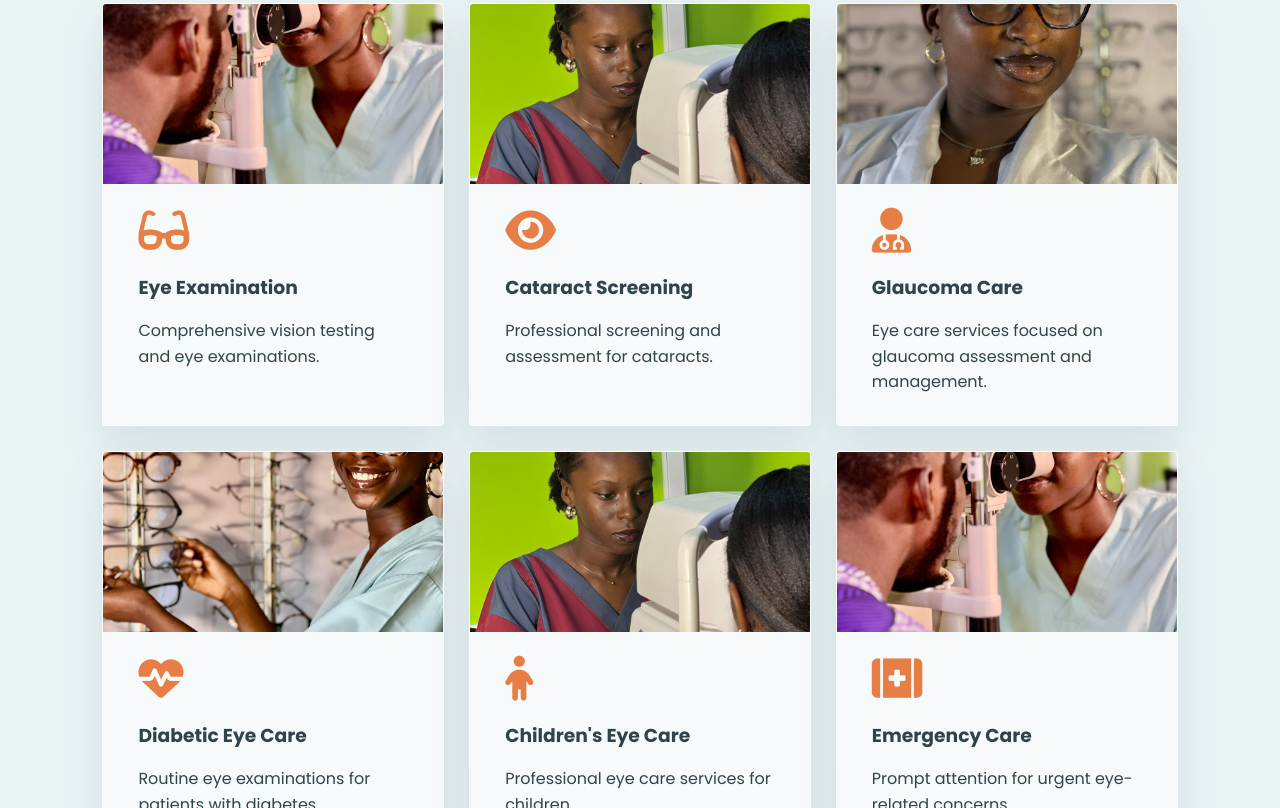
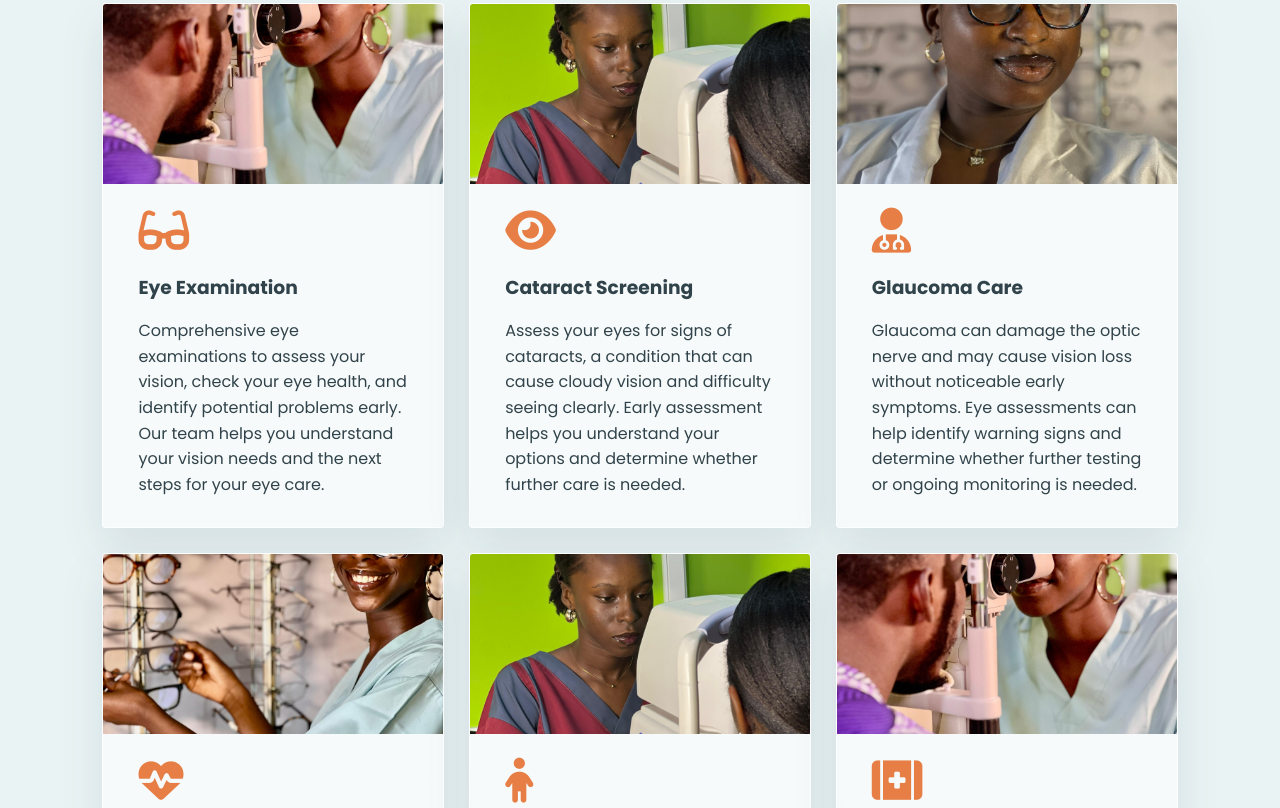
Before and after one commit to Bezadev/Eyeclinic, a plain HTML site: page Anuzi/index.html in a window 1280 px wide. Shown: the part 1992-2800 px from the top of the page. Drawn offline with Linux system fonts and the light colour scheme.

Commit message:
Enhance navigation and service descriptions in index.html
Added navigation button for mobile menu and improved service descriptions.

```diff
--- a/Anuzi/index.html
+++ b/Anuzi/index.html
@@ -114,7 +114,9 @@
                 <i class="fa-solid fa-glasses"></i>
                 <h3>Eye Examination</h3>
                 <p>
-                    Comprehensive vision testing and eye examinations.
+                    Comprehensive eye examinations to assess your vision, check your eye health, and identify potential problems early.
+                    Our team helps you understand your vision needs and the next steps for your eye care.
+                </p>
                 </p>
             </div>
             <!-- Service 2 -->
@@ -123,7 +125,8 @@
                 <i class="fa-solid fa-eye"></i>
                 <h3>Cataract Screening</h3>
                 <p>
-                    Professional screening and assessment for cataracts.
+                    Assess your eyes for signs of cataracts, a condition that can cause cloudy vision and difficulty seeing clearly.
+                    Early assessment helps you understand your options and determine whether further care is needed.
                 </p>
             </div>
             <!-- Service 3 -->
@@ -132,8 +135,8 @@
                 <i class="fa-solid fa-user-doctor"></i>
                 <h3>Glaucoma Care</h3>
                 <p>
-                    Eye care services focused on glaucoma assessment
-                    and management.
+                    Glaucoma can damage the optic nerve and may cause vision loss without noticeable early symptoms.
+                    Eye assessments can help identify warning signs and determine whether further testing or ongoing monitoring is needed.
                 </p>
             </div>
             <!-- Service 4 -->
@@ -142,7 +145,8 @@
                 <i class="fa-solid fa-heart-pulse"></i>
                 <h3>Diabetic Eye Care</h3>
                 <p>
-                    Routine eye examinations for patients with diabetes.
+                    Diabetes can affect the blood vessels in your eyes and threaten your vision.
+                    Regular eye examinations help detect potential changes early and guide appropriate care to protect your long-term eye health.
                 </p>
             </div>
             <!-- Service 5 -->
@@ -151,7 +155,8 @@
                 <i class="fa-solid fa-child"></i>
                 <h3>Children's Eye Care</h3>
                 <p>
-                    Professional eye care services for children.
+                    Support your child's visual development with eye examinations designed to assess their vision and eye health.
+                    Early identification of vision problems can help children see clearly and participate more comfortably in everyday activities.
                 </p>
             </div>
             <!-- Service 6 -->
@@ -160,7 +165,8 @@
                 <i class="fa-solid fa-kit-medical"></i>
                 <h3>Emergency Care</h3>
                 <p>
-                    Prompt attention for urgent eye-related concerns.
+                    Sudden vision changes, eye injuries, and severe eye pain may require urgent medical assessment. Contact our clinic promptly for guidance on appropriate care.
+                    Seek immediate emergency attention for sudden vision loss or a serious eye injury.
                 </p>
             </div>
         </div>
@@ -269,6 +275,15 @@
             <button type="submit"><i class="fa-brands fa-whatsapp"></i> Send message on WhatsApp</button>
         </form>
 
+        <div class="contact-item">
+            <h3>Call Us</h3>
+            <p>Speak with our team for enquiries and appointments.</p>
+             <a href="tel:+2348034215669">0803 421 5669</a>
+            <p> Opening Hours Monday – Friday: 9:00 AM – 6:00 PM</p>
+        </div>
+
+
+
         <!-- Social Links -->
         <div class="social-links">
             <a
```
